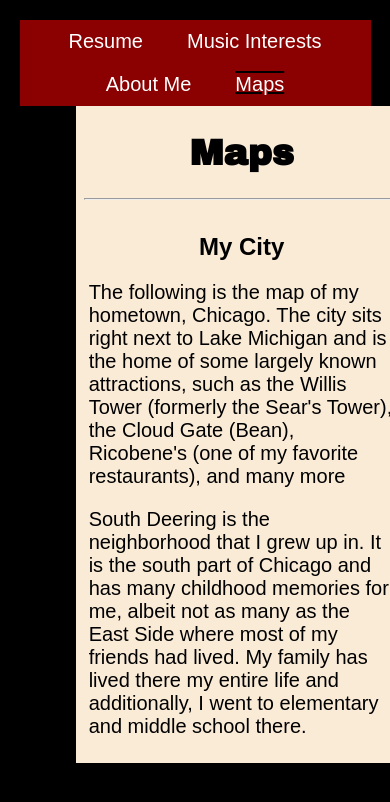
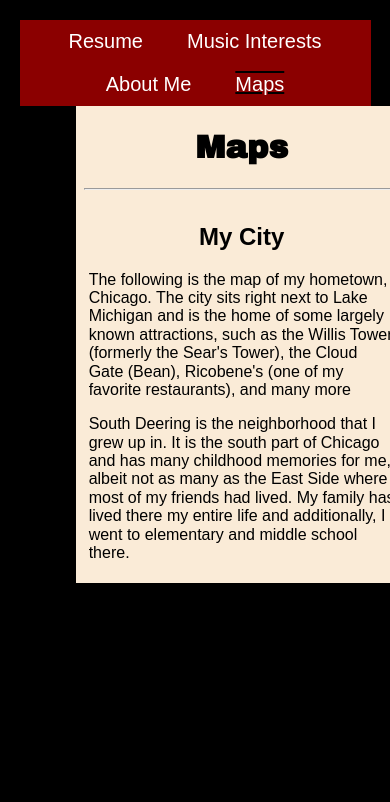
Before and after one commit to jbarron4/project3-firstdel, a plain HTML site: page maps.html in a window 390 px wide. Drawn offline with Linux system fonts and the light colour scheme; some packages are replaced by stand-ins of ours.

Commit message:
PX to EM
Converted pixels to em for media query

```diff
--- a/css/style.css
+++ b/css/style.css
@@ -45,13 +45,13 @@
 	margin: 5%;
   }
   h1 {
-	font-size: 36px;
+	font-size: 2em;
   }
   section p, section li {
-	font-size: 20px;
+	font-size: 1em;
   }
   section.heading {
-	font-size: 28px;
+	font-size: 1.5em;
   }
 }
 
```
